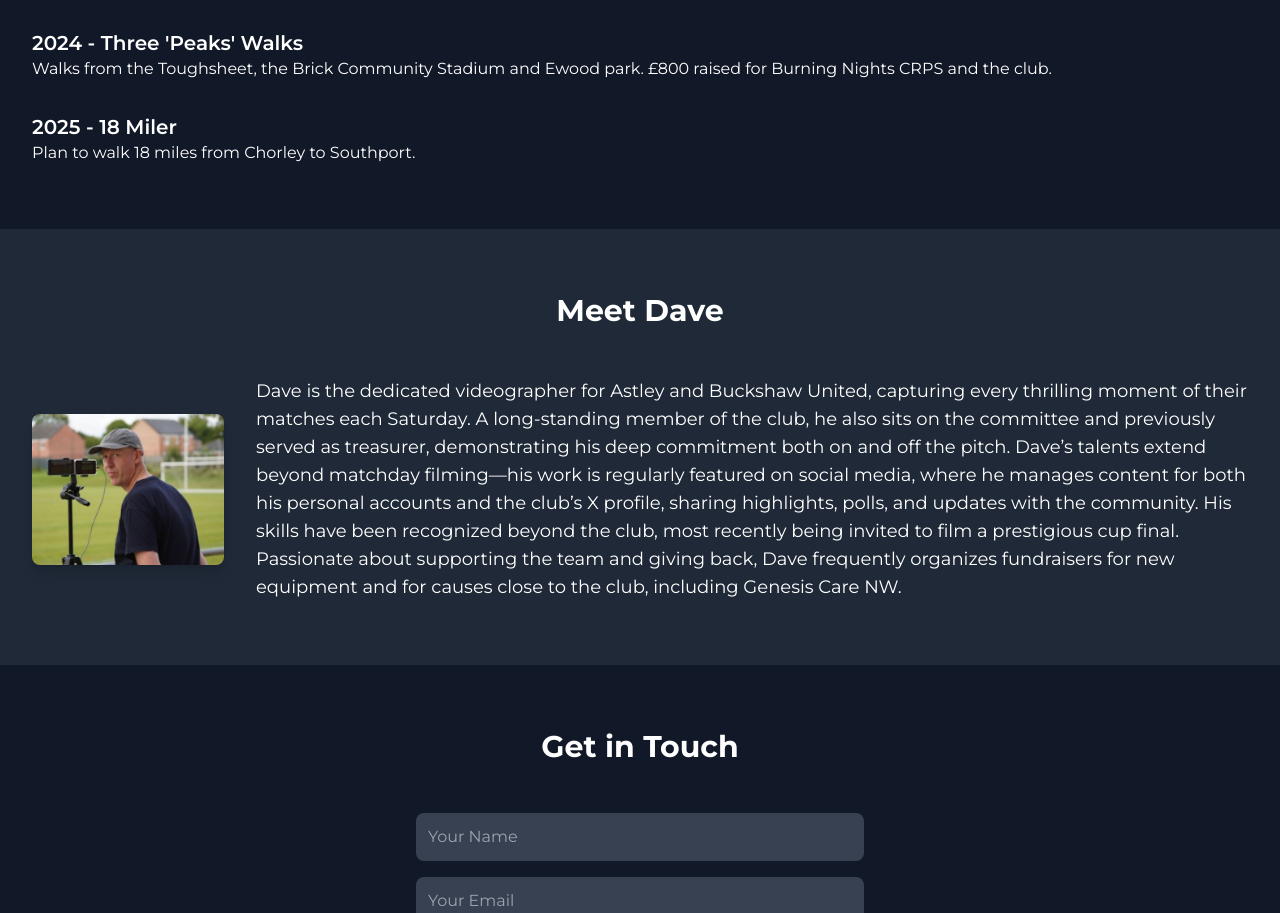
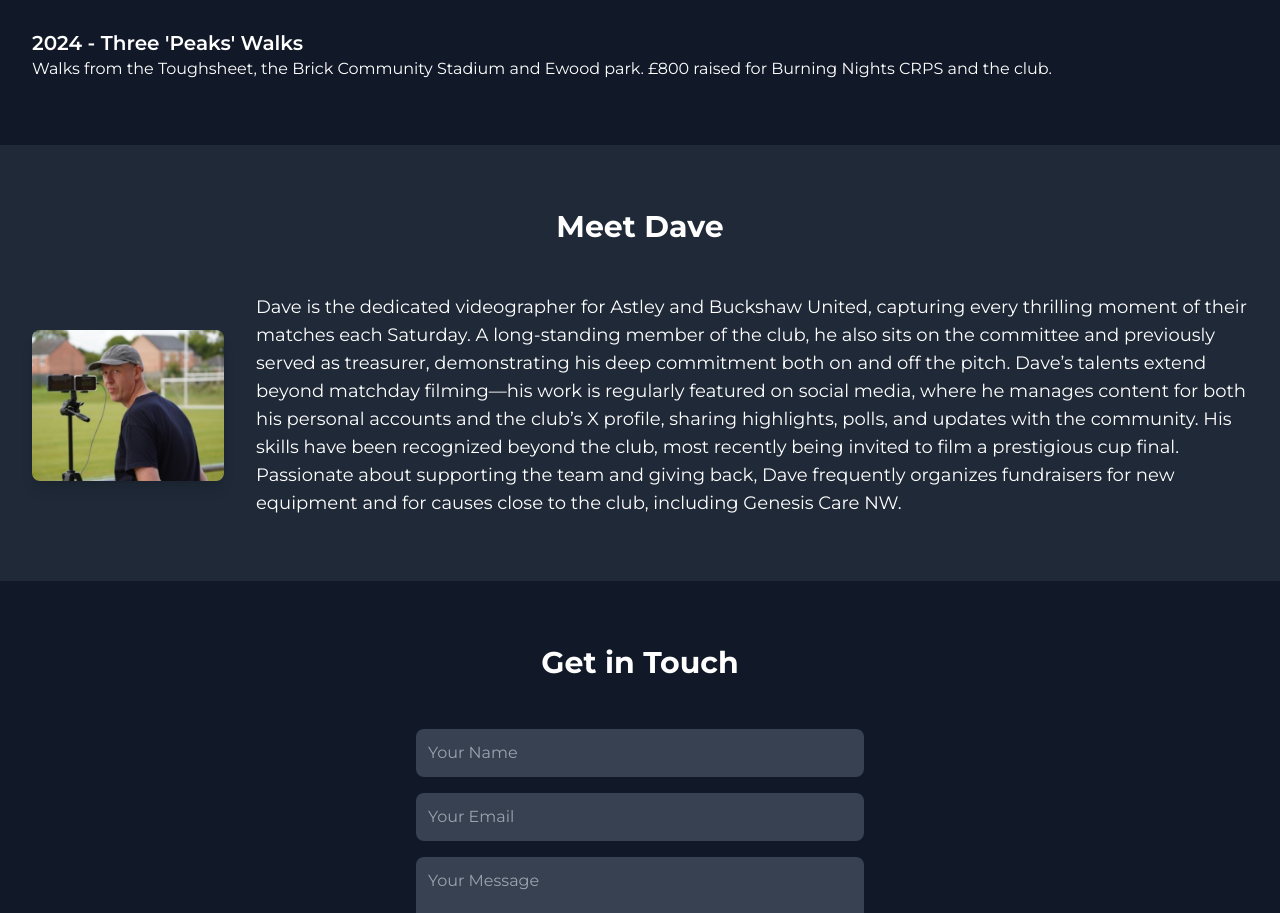
Before and after one commit to hperryn/Camera-Man-Dave, a plain HTML site: page index.html in a window 1280 px wide. Shown: the part 3023-3936 px from the top of the page. Drawn offline with nearby package versions, Linux system fonts and the light colour scheme.

Commit message:
Add files via upload
Change fundraisers

```diff
--- a/index.html
+++ b/index.html
@@ -130,10 +130,6 @@
           <h3 class="text-xl font-semibold">2024 - Three 'Peaks' Walks</h3>
           <p>Walks from the Toughsheet, the Brick Community Stadium and Ewood park. £800 raised for Burning Nights CRPS and the club.</p>
         </div>
-        <div>
-          <h3 class="text-xl font-semibold">2025 - 18 Miler</h3>
-          <p>Plan to walk 18 miles from Chorley to Southport.</p>
-        </div>
       </div>
     </div>
   </section>
```
